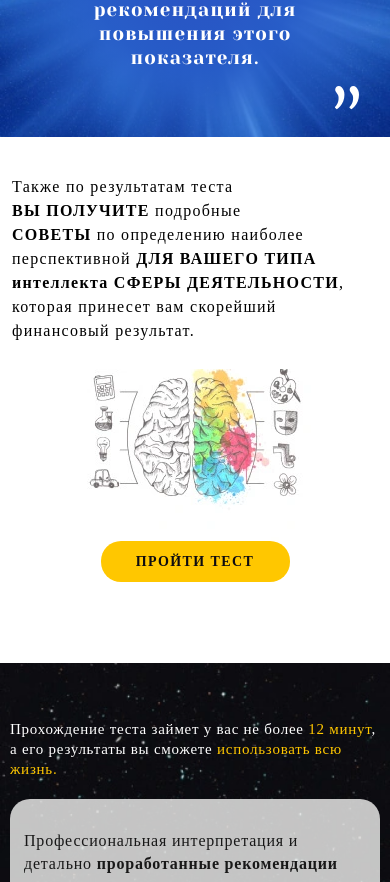
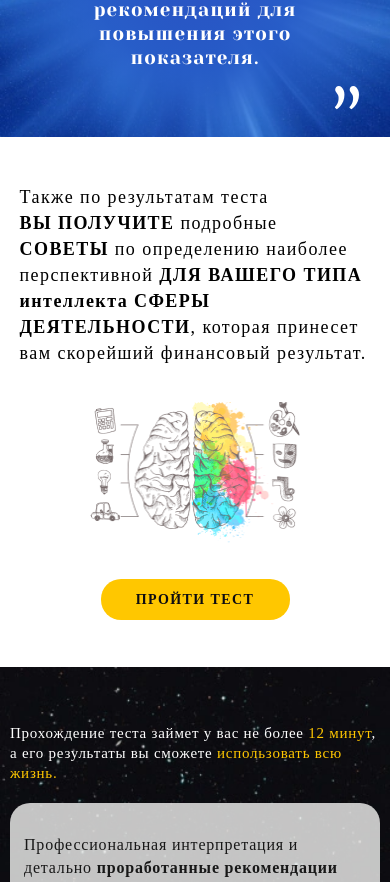
Before and after one commit to krikun1983/test-spa, a Vue app: page / in a window 390 px wide. Shown: the part 859-1741 px from the top of the page. Built offline with nearby package versions, Linux system fonts and the light colour scheme; a web font is replaced by a local one.

Commit message:
feat: add responsive 600px more-section

```diff
--- a/src/assets/styles/_variables.scss
+++ b/src/assets/styles/_variables.scss
@@ -7,4 +7,5 @@ $bg-images: #272727;
 
 $spacing-s: calc(1em / 100 * 3);
 $spacing-m: calc(1em / 100 * 5);
-$spacing-l: calc(1em / 100 * 10);
+$spacing-l: calc(1em / 100 * 8);
+$spacing-xl: calc(1em / 100 * 10);
--- a/src/components/main-page/MoreSection.vue
+++ b/src/components/main-page/MoreSection.vue
@@ -5,16 +5,14 @@
         Также по результатам теста<br />
         <span>вы получите</span> подробные <br /><span>советы</span> по
         определению наиболее перспективной <span>для вашего типа </span>
-        <span class="lower-case">интеллекта</span>
+        <b>интеллекта</b>
         <span> сферы деятельности</span>, <span></span> которая принесет вам
         скорейший финансовый результат.
       </p>
       <img src="@/assets/img/brain_areas.webp" alt="brain areas" />
-      <div class="section-more__link">
-        <my-button class="btn-active" @click="$router.push('/test')">
-          Пройти тест
-        </my-button>
-      </div>
+      <my-button class="btn-active" @click="$router.push('/test')">
+        Пройти тест
+      </my-button>
     </div>
   </section>
 </template>
@@ -25,14 +23,35 @@ export default {};
 
 <style lang="scss" scoped>
 .section-more {
-  height: 526px;
+  background-color: $white;
+  height: 511px;
+
+  @include xss {
+    height: 520px;
+  }
+  @include xs {
+    height: 530px;
+  }
+  @include sm {
+    height: 560px;
+  }
+  @include m {
+    height: 620px;
+  }
 
   .container {
-    display: flex;
-    flex-direction: column;
-    align-items: center;
-    justify-content: space-between;
-    padding: 38px 12px 36px;
+    @include flex-column-between();
+    padding: 12% 5% 12%;
+    height: 100%;
+
+    @include sm {
+      padding-top: 10%;
+      padding-bottom: 10%;
+    }
+    @include m {
+      padding-top: 8%;
+      padding-bottom: 8%;
+    }
   }
 
   p {
@@ -40,24 +59,29 @@ export default {};
     font-weight: 400;
     font-size: 16px;
     line-height: 24px;
-    letter-spacing: calc(1em / 100 * 8);
+    letter-spacing: $spacing-l;
+
+    @include xs {
+      font-size: 18px;
+      line-height: 26px;
+    }
+    @include sm {
+      font-size: 20px;
+      line-height: 28px;
+    }
+    @include m {
+      font-size: 22px;
+      line-height: 30px;
+    }
 
     span {
       font-weight: bold;
       text-transform: uppercase;
     }
-
-    .lower-case {
-      text-transform: lowercase;
-    }
   }
 
   img {
-    margin-top: 26px;
-  }
-
-  &__link {
-    margin-top: -8px;
+    width: 60%;
   }
 }
 </style>
```
Also changed, not shown: src/assets/img/brain_areas.webp.
